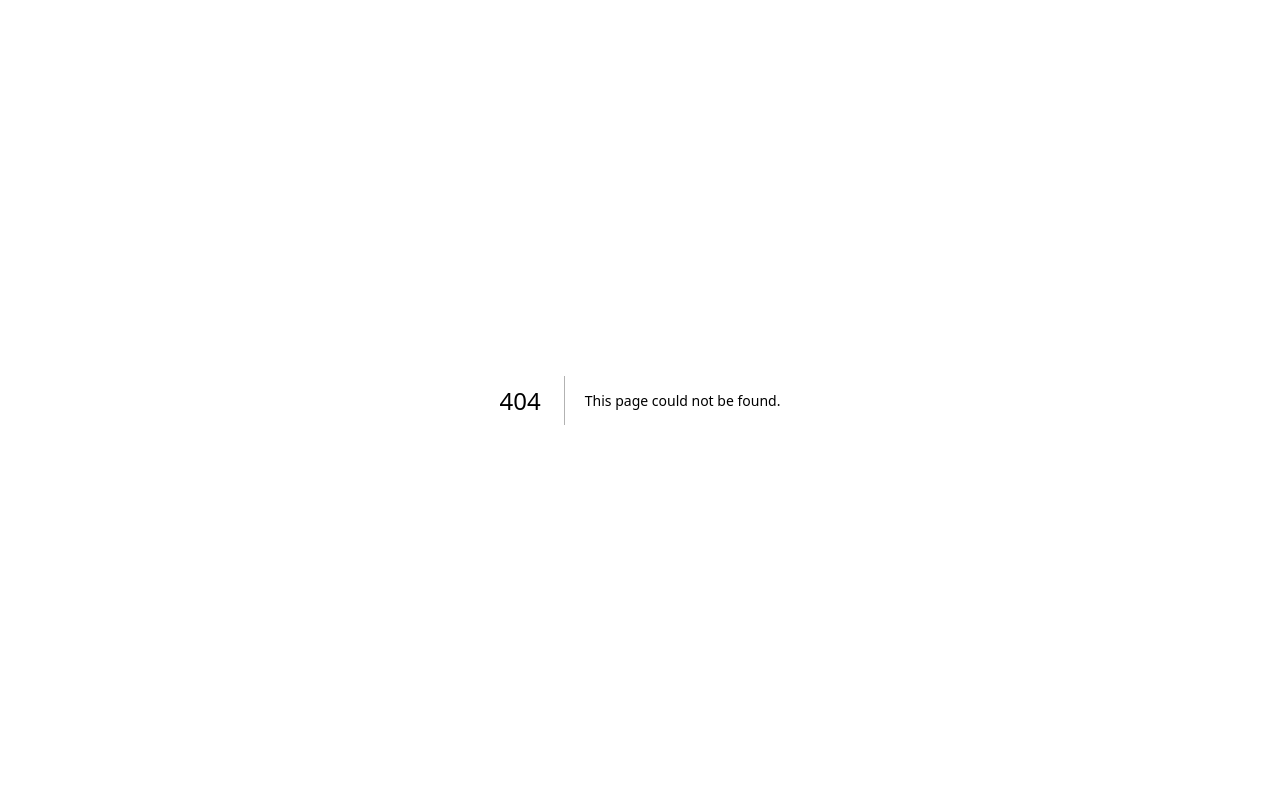
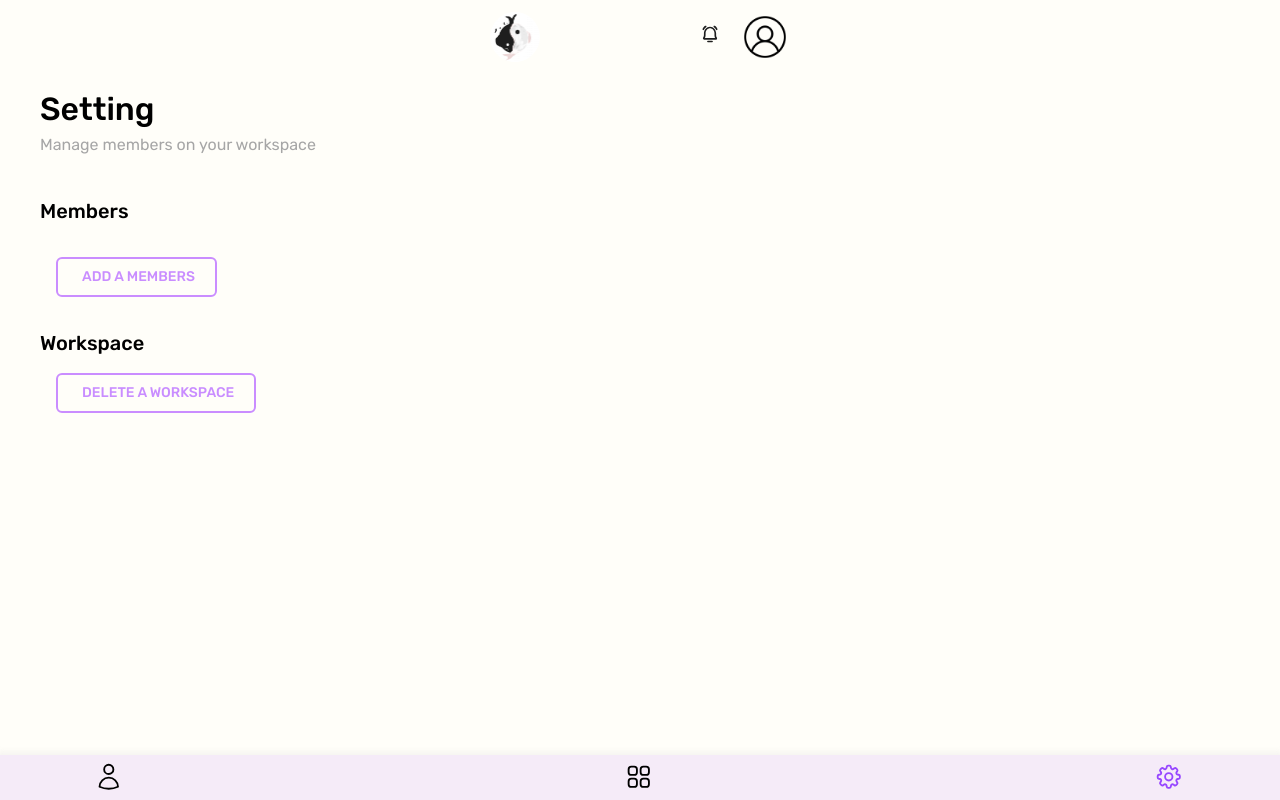
Before and after one commit to Dulyarat455/monieeiei, a Next.js app: page /setting in a window 1280 px wide. Before the commit this address had no page. Built offline with nearby package versions, Linux system fonts and the light colour scheme.

Commit message:
Frontend design pages

```diff
--- /dev/null
+++ b/src/pages/setting.js
@@ -0,0 +1,31 @@
+import React from "react";
+import Link from 'next/link';
+import { Rubik } from 'next/font/google'
+import Navbar from "../component/navbar";
+import Navbarbottom from '../../src/component/navbarbottom';
+const inter = Rubik({ subsets: ['latin'],weight:['400'] })
+
+export default function Setting(){
+
+    return(
+        <div className={`min-h-screen bg-[#FFFEF9] ${inter.className}`}>
+            <div className="flex flex-col items-center justify-center h-full ">
+            <Navbar/>
+            </div>
+                <div style={{fontSize: '32px'}} className="text-[32px] text-black font-medium font-rubik mt-4 ml-10 items-center justify-center">Setting</div>
+                <div className="ml-10 font-normal text-base font-rubik text-[#A6A6A6] items-center justify-center">Manage members on your workspace</div>
+                <div className="pt-10">
+                    <div style={{fontSize: '20px'}} className="font-rubik font-medium text-black text-xl items-center justify-center ml-10">Members</div>
+                    {/* Query member from database */}
+                    <button type="Add" className=" mt-8 ml-14 p-2 pl-6 pr-5 border-2 border-CA8DFF text-[#C98DFF] text-sm font-medium rounded-md hover:bg-[#CA8DFF] hover:text-white" onClick={ ()=>{}}>
+                        ADD A MEMBERS {/* Not link page in this button yet */}
+                    </button>
+                    <div style={{fontSize: '20px'}} className="mt-8 font-rubik font-medium text-black text-xl items-center justify-center ml-10">Workspace</div>
+                    <button  type="delete" className=" mt-4 ml-14 p-2 pl-6 pr-5 border-2 border-CA8DFF text-[#C98DFF] text-sm font-medium rounded-md hover:bg-[#CA8DFF] hover:text-white" onClick={ ()=>{}}>
+                        DELETE A WORKSPACE {/* Use component popup */}
+                    </button>
+                </div>
+            <Navbarbottom/>
+        </div>
+    )
+}
--- a/src/pages/workspace_dailyexpense.js
+++ b/src/pages/workspace_dailyexpense.js
@@ -23,7 +23,7 @@ export default function Workspace_dailyexpense(){
                 {/* Use component  */}
                 <button type="button" className="bg-[#D8B4F8] mt-4 w-40 h-12 rounded-xl text-white text-xs font-rubik text-sm hover:bg-[#CA8DFF]">ADD A TRANSACTION</button>
             </div>
-            <Navbarbottom/> {/* Change to toggle */}
+            <Navbarbottom/>
         </div>
     )
 }
```
